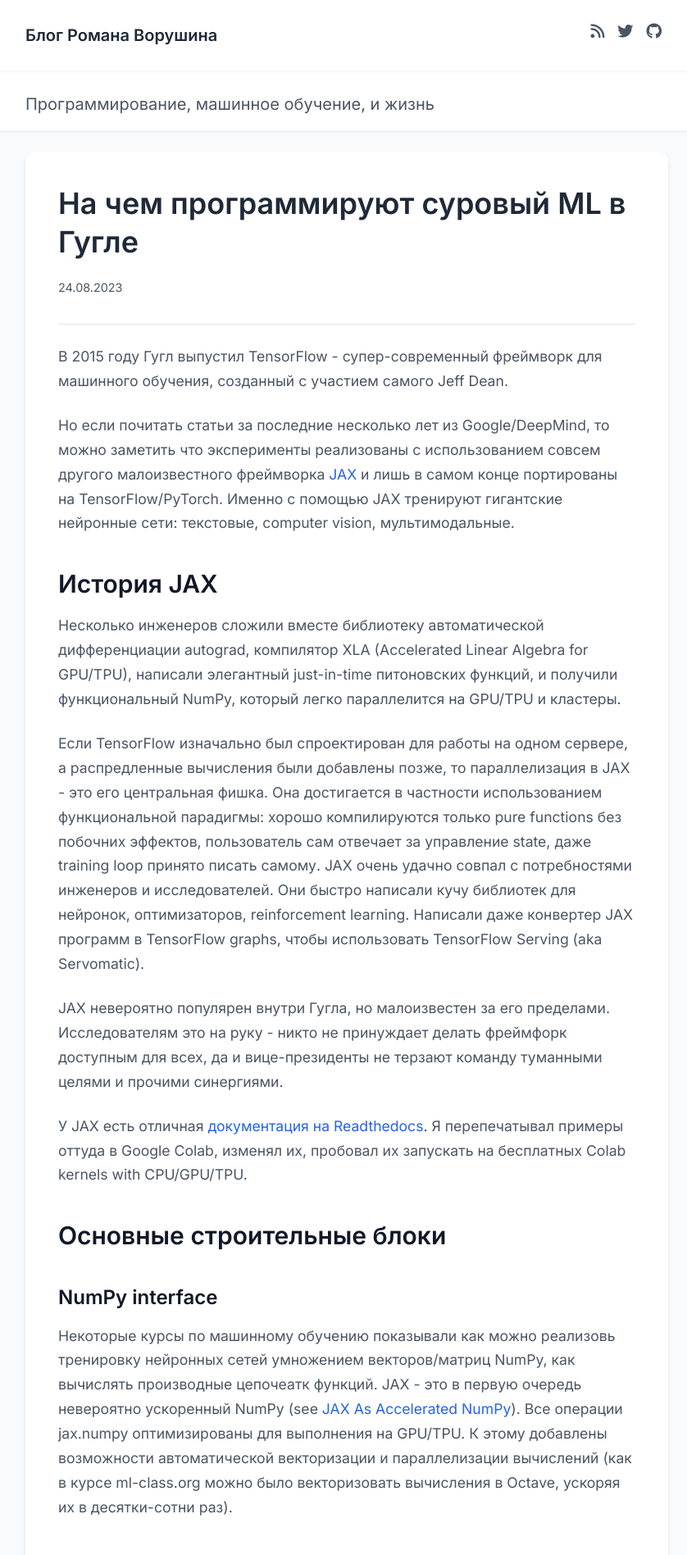
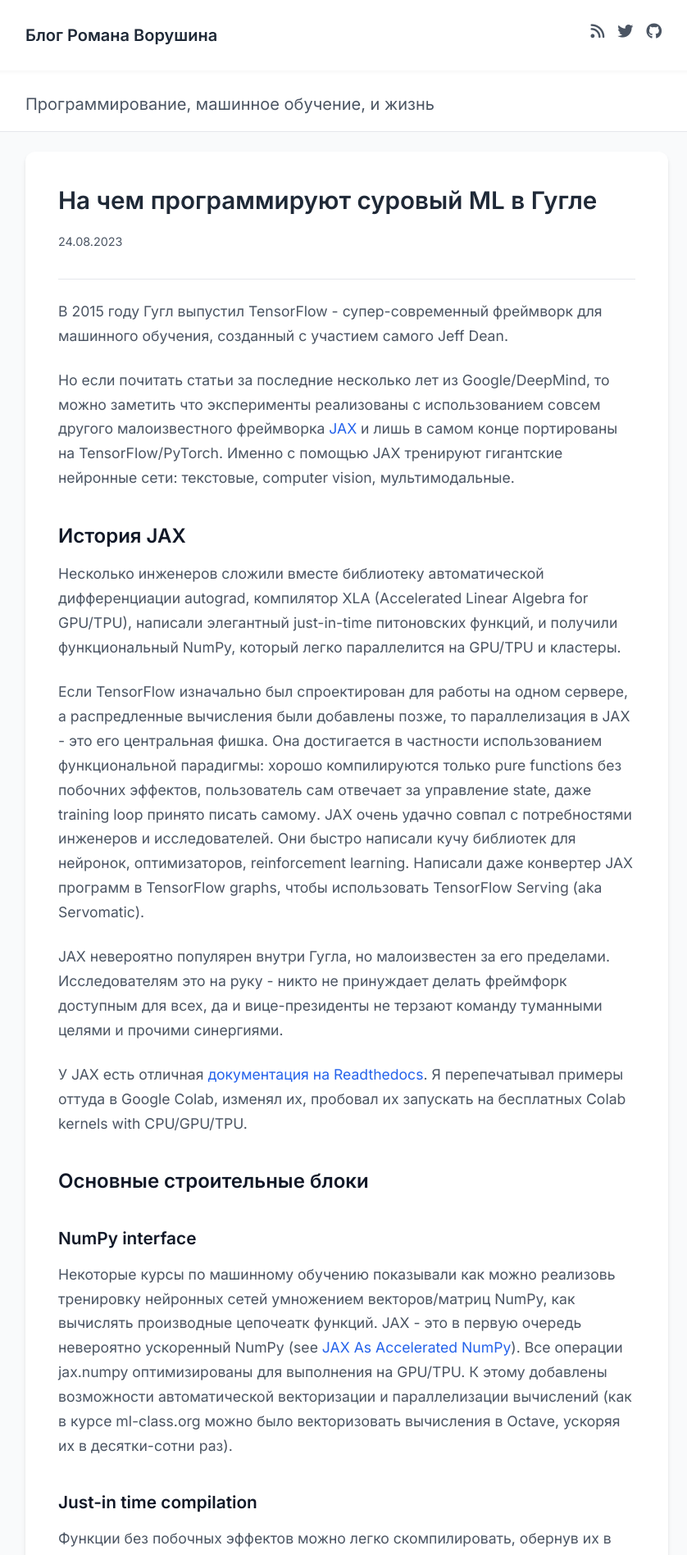
Before and after one commit to vorushin/vorushin.github.io, a Jekyll site: the page built from _posts/2023-08-24-ml-frameworks-at-google.md, in a window 1280 px wide. Shown: the top 1897 px of the page at 82% size, without its empty margins (217-1055 px from the left). Built offline with Jekyll 4.4.1, drawn with Linux system fonts in a browser that asks for light colours; comment, search, counter and statistics services are not loaded.

Commit message:
Smaller headers

```diff
--- a/css/main.css
+++ b/css/main.css
@@ -34,11 +34,11 @@
   color: #111827;
 }
 
-h1 { font-size: 2.25rem; }
-h2 { font-size: 1.875rem; }
-h3 { font-size: 1.5rem; }
-h4 { font-size: 1.25rem; }
-h5 { font-size: 1.125rem; }
+h1 { font-size: 1.85rem; }
+h2 { font-size: 1.5rem; }
+h3 { font-size: 1.3rem; }
+h4 { font-size: 1.15rem; }
+h5 { font-size: 1.05rem; }
 h6 { font-size: 1rem; }
 
 a {
@@ -299,9 +299,9 @@
     padding: 0 1rem;
   }
 
-  h1 { font-size: 2rem; }
-  h2 { font-size: 1.75rem; }
-  h3 { font-size: 1.5rem; }
+  h1 { font-size: 1.6rem; }
+  h2 { font-size: 1.4rem; }
+  h3 { font-size: 1.2rem; }
 
   .post-card, .post {
     padding: 1.5rem;
```
